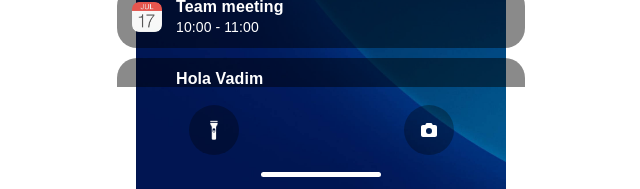
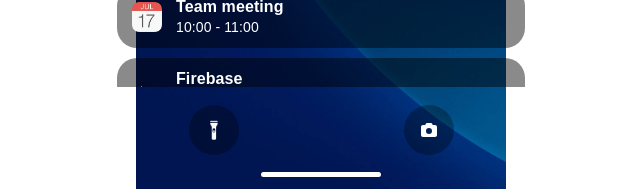
Before and after one commit to SaatvikShukla/iOS-Lockscreen-ReactJS, a React (Vite) app: page / in a window 1280 px wide. Shown: the part 611-800 px from the top of the page, without its empty margins (319-959 px from the left). Built offline with nearby package versions, Linux system fonts and the light colour scheme; a web font is replaced by a local one.

Commit message:
added readme, cleanup

```diff
--- a/src/assets/data/notifications.js
+++ b/src/assets/data/notifications.js
@@ -46,14 +46,14 @@ export default [
     title: "Team meeting",
     subtitle: "10:00 - 11:00",
   },
-  {
-    id: "6",
-    createdAt: "5h",
-    icon: mail,
-    title: "Hola Vadim",
-    subtitle:
-      "It has survived not only five centuries, but also the leap into electronic typesetting, remaining essentially unchanged. It was popularised in the 1960s with the release of Letraset sheets containing",
-  },
+  // {
+  //   id: "6",
+  //   createdAt: "5h",
+  //   icon: mail,
+  //   title: "Hola Vadim",
+  //   subtitle:
+  //     "It has survived not only five centuries, but also the leap into electronic typesetting, remaining essentially unchanged. It was popularised in the 1960s with the release of Letraset sheets containing",
+  // },
   {
     id: "7",
     createdAt: "6h",
```
Also changed, not shown: 1 other file (tests, documents, lock files or other folders).
